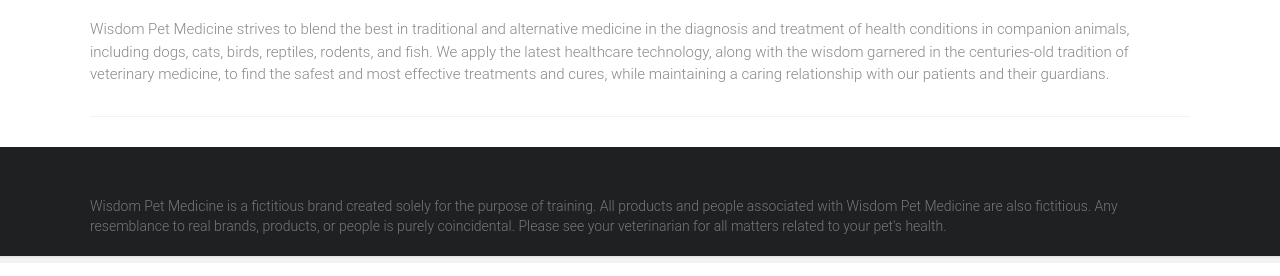
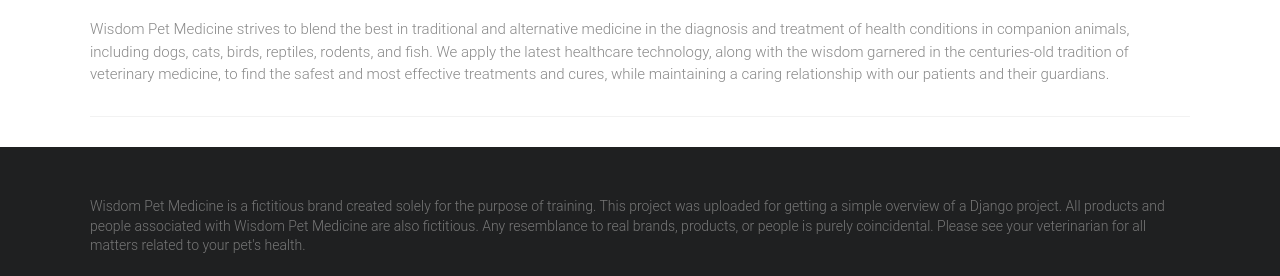
Before and after one commit to rijalsandeshraj/wisdompets, a Django app: page /adoptions/ in a window 1280 px wide. Shown: the part 537-813 px from the top of the page. Run offline with Django 3.2, Linux system fonts and the light colour scheme; data that the repository does not hold is empty.

Commit message:
Footer content changed.

```diff
--- a/adoptions/templates/base.html
+++ b/adoptions/templates/base.html
@@ -46,10 +46,10 @@
         </div>
         <footer id="colophon">
             <div class="inner-wrap">
-                Wisdom Pet Medicine is a fictitious brand created solely for the purpose of training. All
-                products and people associated with Wisdom Pet Medicine are also fictitious. Any resemblance to real
-                brands, products, or people is purely coincidental. Please see your veterinarian for all matters related
-                to your pet's health.
+                Wisdom Pet Medicine is a fictitious brand created solely for the purpose of training. This project was
+                uploaded for getting a simple overview of a Django project. All products and people associated with
+                Wisdom Pet Medicine are also fictitious. Any resemblance to real brands, products, or people is purely
+                coincidental. Please see your veterinarian for all matters related to your pet's health.
             </div>
         </footer>
     </div>
```
